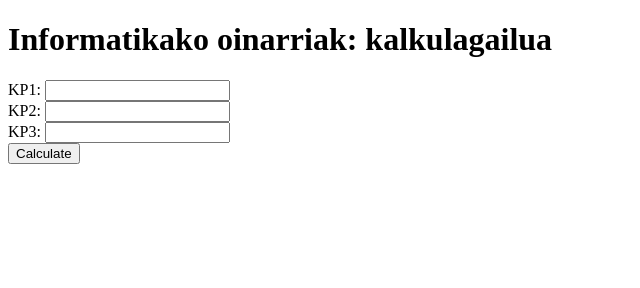
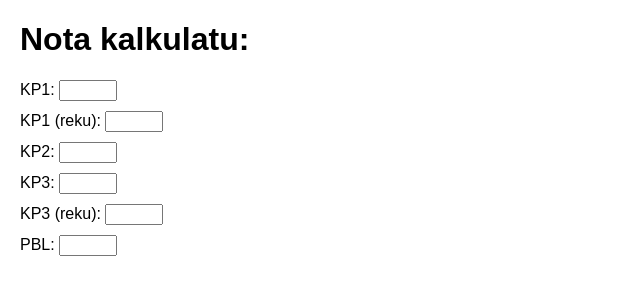
Before and after one commit to drombas/informatika, a plain HTML site: page index.html in a window 1280 px wide. Shown: the whole page, without its empty margins (0-640 px from the left). Drawn offline with Linux system fonts and the light colour scheme.

Commit message:
first working version

```diff
--- a/index.html
+++ b/index.html
@@ -3,31 +3,90 @@
 <head>
     <meta charset="UTF-8">
     <meta name="viewport" content="width=device-width, initial-scale=1.0">
+    <title>Informatikako Oinarriak</title>
+    <style>
+        body {
+            font-family: Arial, sans-serif;
+            margin: 20px;
+        }
+
+        input {
+            width: 50px;
+        }
+
+		.input-group {
+            margin-bottom: 10px;
+        }
+    </style>
 </head>
 <body>
-  <h1>Informatikako oinarriak: kalkulagailua</h1>
-  <form>
-    <label for="num1">KP1:</label>
-    <input type="number" id="num1" name="num1" required>
-    <br>
-    <label for="num2">KP2:</label>
-    <input type="number" id="num2" name="num2" required>
-    <br>
-    <label for="num3">KP3:</label>
-    <input type="number" id="num3" name="num3" required>
-    <br>
-    <button type="button" onclick="calculateSum()">Calculate</button>
-  </form>
-  <p id="result"></p>
+    <h1>Nota kalkulatu:</h1>
+
+	<div class="input-group">
+		<label for="kp1">KP1:</label>
+		<input type="number" id="kp1" oninput="calculateSum()" min="0" max="10">
+    </div>
+
+	<div class="input-group">
+		<label for="kp1r">KP1 (reku):</label>
+		<input type="number" id="kp1r" oninput="calculateSum()" min="0" max="10">
+    </div>
+
+	<div class="input-group">
+		<label for="kp2">KP2:</label>
+		<input type="number" id="kp2" oninput="calculateSum()" min="0" max="10">
+	</div>
+
+    <div class="input-group">
+		<label for="kp3">KP3:</label>
+		<input type="number" id="kp3" oninput="calculateSum()" min="0" max="10">
+	</div>
+
+    <div class="input-group">
+		<label for="kp3r">KP3 (reku):</label>
+		<input type="number" id="kp3r" oninput="calculateSum()" min="0" max="10">
+	</div>
+
+    <div class="input-group">
+		<label for="pbl">PBL:</label>
+		<input type="number" id="pbl" oninput="calculateSum()" min="0" max="10">
+	</div>
+
+    <div id="result"></div>
 
     <script>
         function calculateSum() {
-      var num1 = parseFloat(document.getElementById('num1').value);
-      var num2 = parseFloat(document.getElementById('num2').value);
-      var num3 = parseFloat(document.getElementById('num3').value);
+            // Get input values
+            var kp1  = parseFloat(document.getElementById("kp1").value) || 0;
+            var kp1r = parseFloat(document.getElementById("kp1r").value) || 0;
+            var kp2  = parseFloat(document.getElementById("kp2").value) || 0;
+            var kp3  = parseFloat(document.getElementById("kp3").value) || 0;
+            var kp3r = parseFloat(document.getElementById("kp3r").value) || 0;
+            var pbl  = parseFloat(document.getElementById("pbl").value) || 0;
 
-      var sum = 5 - num1 + num2 + num3;
-      document.getElementById('result').textContent = "The sum of the numbers is: " + sum;
+
+			if (kp1 < 5) {
+				var kp1_final = 0.25 * kp1 + 0.75 * kp1r;
+			} else {
+				var kp1_final = kp1;
+			}
+
+			if (kp2 < 5) {
+				var kp2_final = 0.25 * kp2 + 0.75 * kp3;
+			} else {
+				var kp2_final = kp2;
+			}
+
+			if (kp3 < 5) {
+				var kp3_final = 0.25 * kp3 + 0.75 * kp3r;
+			} else {
+				var kp3_final = kp3;
+			}
+
+            // Calculate sum
+            var sum = 0.9 * (0.267*kp1_final + 0.333*kp2_final + 0.4*kp3_final) + 0.1*pbl;
+
+			document.getElementById("result").innerHTML = "Nota finala: " + sum.toFixed(2);
         }
     </script>
 </body>
```
Lines whose indentation alone changed are shown as unchanged.
